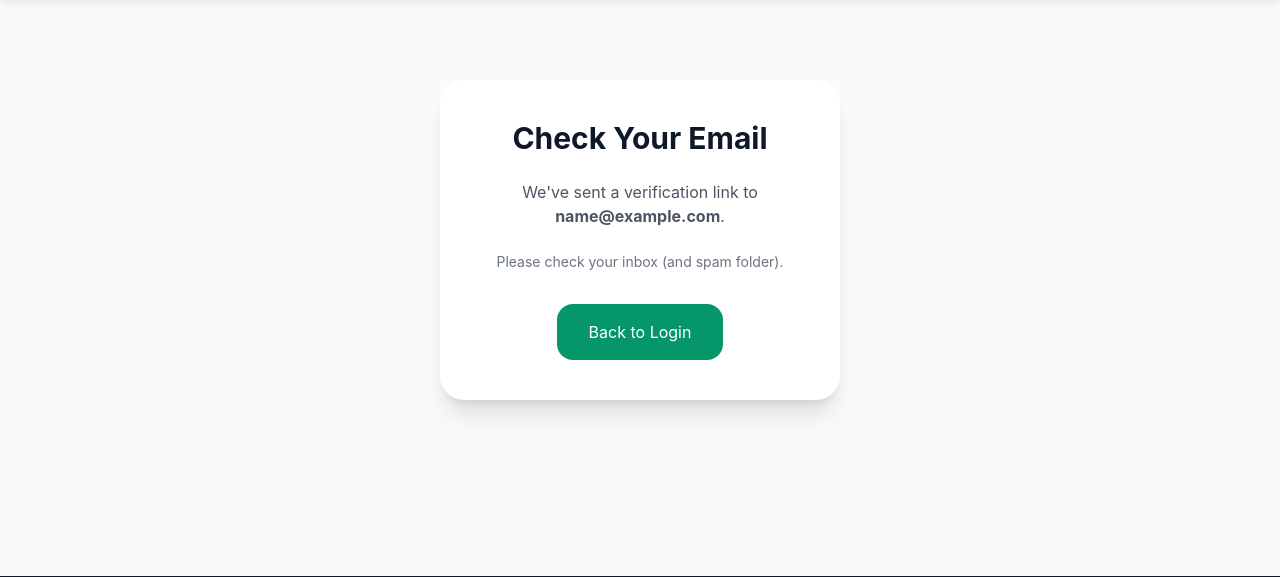
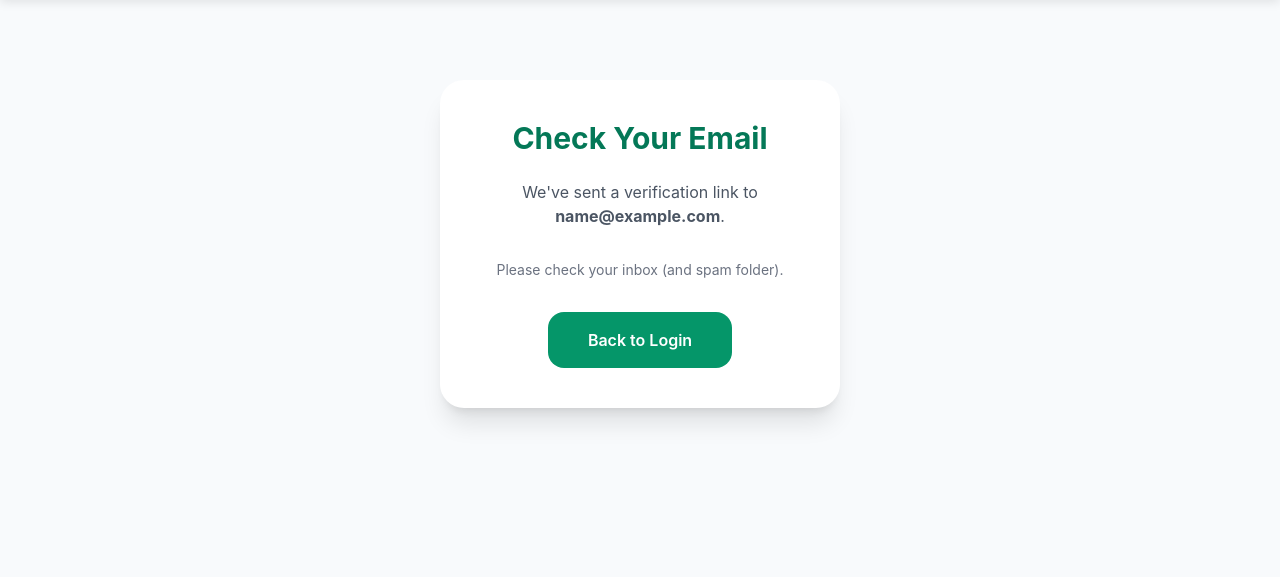
Before and after one commit to willbrad0803/EnerShift, a Django app: template templates/account/email_confirmation_sent.html in a window 1280 px wide. Shown: the part 120-697 px from the top of the page. Run offline with Django 5.2, Linux system fonts and the light colour scheme; the template is opened without the code that fills it: most values are stand-ins (such as "Sample title", 1, 10 or a date in 2020); some libraries are stand-ins or nearby versions.

Commit message:
Update email_confirmation_sent.html

```diff
--- a/templates/account/email_confirmation_sent.html
+++ b/templates/account/email_confirmation_sent.html
@@ -3,10 +3,12 @@
 {% block content %}
 <div class="max-w-md mx-auto px-6 py-20 text-center">
     <div class="bg-white rounded-3xl shadow-xl p-10">
-        <h2 class="text-3xl font-bold mb-6">Check Your Email</h2>
-        <p class="text-gray-600">We've sent a verification link to <strong>{{ email }}</strong>.</p>
-        <p class="text-sm text-gray-500 mt-6">Please check your inbox (and spam folder).</p>
-        <a href="{% url 'account_login' %}" class="inline-block mt-8 bg-emerald-600 text-white px-8 py-4 rounded-2xl">
+        <h2 class="text-3xl font-bold mb-6 text-emerald-700">Check Your Email</h2>
+        <p class="text-gray-600 mb-8">We've sent a verification link to <strong>{{ email }}</strong>.</p>
+        <p class="text-sm text-gray-500">Please check your inbox (and spam folder).</p>
+
+        <a href="{% url 'account_login' %}"
+           class="inline-block mt-8 bg-emerald-600 hover:bg-emerald-700 text-white px-10 py-4 rounded-2xl font-semibold">
             Back to Login
         </a>
     </div>
```
